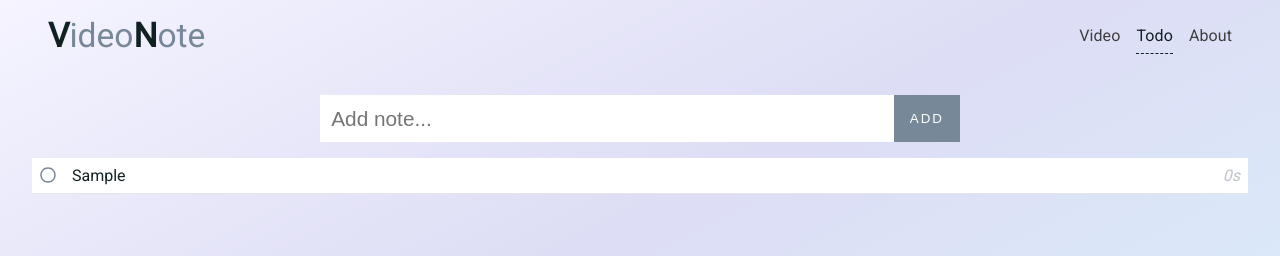
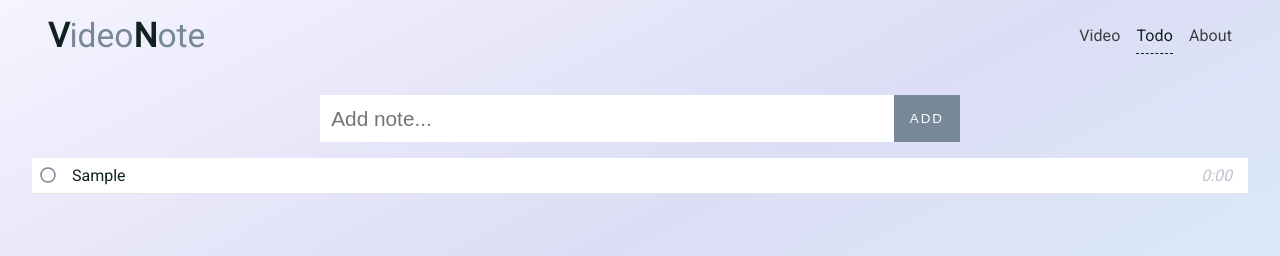
Before and after one commit to joshmu/vn-material_old, a React (Create React App) app: page /todo in a window 1280 px wide. Both pictures are taken after typing "Sample" into the empty fields and a click on the button "ADD". Shown: the top 256 px of the page. Built offline with nearby package versions, Linux system fonts and the light colour scheme.

Commit message:
duration component added

```diff
--- /dev/null
+++ b/src/components/Duration.js
@@ -0,0 +1,26 @@
+import React from 'react'
+
+const Duration = ({ className, seconds }) => {
+  return (
+    <time dateTime={`P${Math.round(seconds)}S`} className={className}>
+      {format(seconds)}
+    </time>
+  )
+}
+
+export default Duration
+
+function format(seconds) {
+  const date = new Date(seconds * 1000)
+  const hh = date.getUTCHours()
+  const mm = date.getUTCMinutes()
+  const ss = pad(date.getUTCSeconds())
+  if (hh) {
+    return `${hh}:${pad(mm)}:${ss}`
+  }
+  return `${mm}:${ss}`
+}
+
+function pad(string) {
+  return ('0' + string).slice(-2)
+}
--- a/src/components/Todo.js
+++ b/src/components/Todo.js
@@ -1,6 +1,7 @@
 import React, { useState, useEffect, useContext } from 'react'
 
 import TodoItem from './TodoItem'
+import Duration from './Duration'
 
 import { playerContext } from '../context/player/PlayerState'
 
@@ -64,14 +65,22 @@ const Todo = () => {
           onChange={onChange}
         />
         {ready && (
-          <div className={style.timer}>
+          <Duration
+            className={style.timer}
+            seconds={
+              state.current.seconds === null
+                ? Math.round(progress.playedSeconds)
+                : state.current.seconds
+            }
+          />
+        )}
+        {/* <div className={style.timer}>
             <span>
               {state.current.seconds === null
                 ? Math.round(progress.playedSeconds)
                 : state.current.seconds}
             </span>
-          </div>
-        )}
+          </div> */}
         <button>Add</button>
       </form>
       <ul className={style.ul}>
--- a/src/components/TodoItem.js
+++ b/src/components/TodoItem.js
@@ -1,5 +1,6 @@
 import React, { useState } from 'react'
 import PropTypes from 'prop-types'
+import Duration from './Duration'
 
 import style from '../styles.module.scss'
 
@@ -20,7 +21,8 @@ const TodoItem = ({ todo: { msg, seconds, checked } }) => {
         )}
       </span>
       <p>{msg}</p>
-      <span className={style.timestamp}>{seconds}s</span>
+      <Duration className={style.timestamp} seconds={seconds} />
+      {/* <span className={style.timestamp}>{seconds}s</span> */}
     </li>
   )
 }
--- a/src/styles.module.scss
+++ b/src/styles.module.scss
@@ -31,7 +31,7 @@
   background-color: white;
   font-weight: lighter;
   // color: #112121;
-  padding: 0.8rem;
+  padding: 0.9rem;
 }
 
 .todoItem {
@@ -58,6 +58,7 @@
   // background-color: salmon;
   color: #7a899980;
   font-style: italic;
+  margin-right: 0.5rem;
 }
 
 .player {
```
